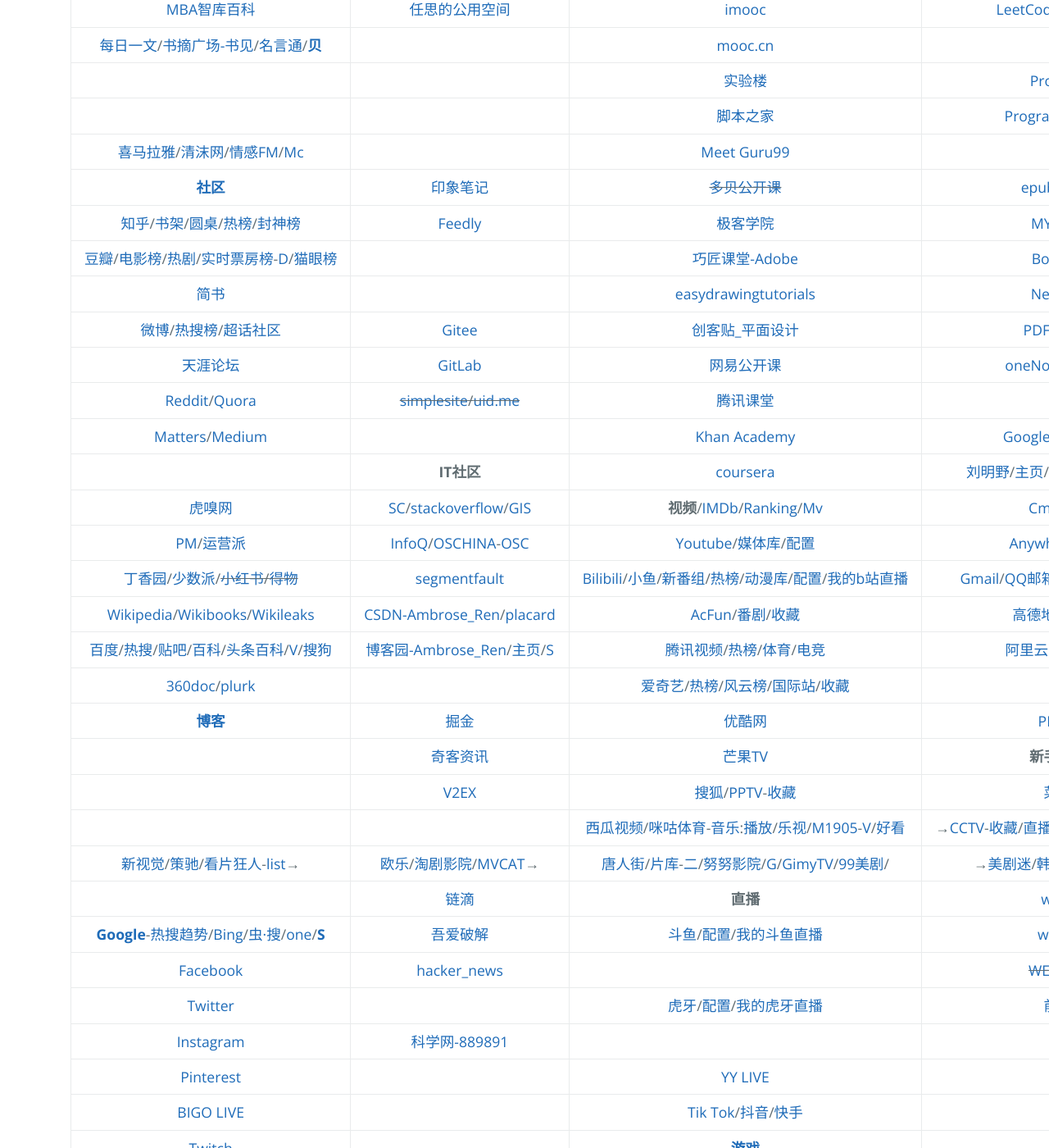
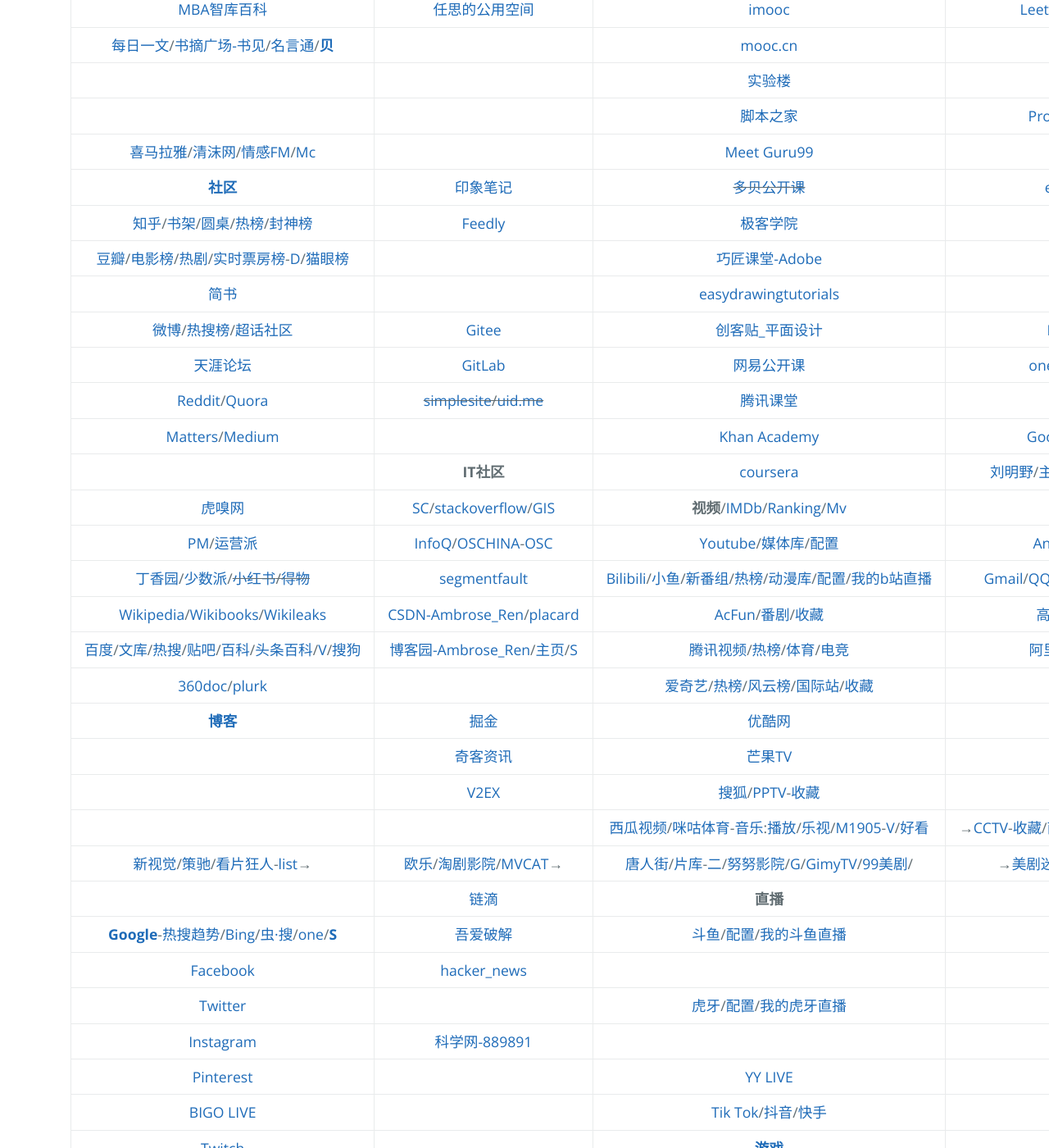
Before and after one commit to AmbroseRen/test, a Jekyll site: the page built from navigation.md, in a window 1280 px wide and 1400 px high, scrolled down 190 px. Shown: the whole window at 82% size. Built offline with Jekyll 4.4.1, drawn with Linux system fonts in a browser that asks for light colours; our own code applies the rules of GitHub Pages for plain Markdown files; the repository's description, which GitHub fills in, is left out.

Commit message:
Update navigation.md

```diff
--- a/navigation.md
+++ b/navigation.md
@@ -43,7 +43,7 @@
 | [PM](http://www.woshipm.com/)/[运营派](https://www.yunyingpai.com/) | [InfoQ](https://www.infoq.cn/)/[OSCHINA](https://www.oschina.net/project)-[OSC](https://www.oschina.net/project/top_cn_2020) | [Youtube](https://www.youtube.com/)/[媒体库](https://www.youtube.com/feed/library)/[配置](https://studio.youtube.com/video/LupojaPC1wc/livestreaming) | [AnywhereAnything](http://lackar.com/aa/) |
 | [丁香园](https://portal.dxy.cn/)/[少数派](https://sspai.com/)/~~[小红书](https://www.xiaohongshu.com/explore)/[得物](https://www.dewu.com/community.html)~~ | [segmentfault](https://segmentfault.com/u/ambroseren/users/following) | [Bilibili](https://space.bilibili.com/352834482/fans/follow)/[小鱼](http://www.xysudu.com/)/[新番组](https://bgm.liumingye.cn/)/[热榜](https://www.bilibili.com/v/popular/rank/all)/[动漫库](Art/Animes/index.md)/[配置](https://link.bilibili.com/p/center/index#/my-room/start-live)/[我的b站直播](https://live.bilibili.com/22653502) | [Gmail](https://mail.google.com/mail/u/0/#inbox)/[QQ邮箱](https://mail.qq.com/)/[空间](https://user.qzone.qq.com/1056008502)/[万年历](https://wannianrili.bmcx.com/)/[12306](https://kyfw.12306.cn/otn/leftTicket/init) |
 | [Wikipedia](https://www.wikipedia.org/)/[Wikibooks](https://www.wikibooks.org/)/[Wikileaks](https://wikileaks.org/What-is-WikiLeaks.html) | [CSDN-Ambrose_Ren](https://blog.csdn.net/Ambrose_Ren)/[placard](https://bbs.csdn.net/forums/placard) | [AcFun](https://www.acfun.cn/)/[番剧](https://www.acfun.cn/bangumilist)/[收藏](https://www.acfun.cn/member/favourite) | [高德地图](https://www.amap.com/)/[百度地图](https://map.baidu.com/) |
-| [百度](https://www.baidu.com/)/[热搜](https://top.baidu.com/board)/[贴吧](https://tieba.baidu.com/index.html)/[百科](https://baike.baidu.com/usercenter/lemmas#favorites)/[头条百科](https://www.baike.com/)/[V](https://baike.baidu.com/vbaike#gallary)/[搜狗](https://www.sogou.com/) | [博客园-Ambrose_Ren](https://www.cnblogs.com/rensi/)/[主页](https://home.cnblogs.com/u/rensi/)/[S](https://zzk.cnblogs.com/s/blogpost) | [腾讯视频](https://v.qq.com/biu/u/playlist)/[热榜](https://v.qq.com/biu/ranks/?t=hotsearch)/[体育](https://live.qq.com/match)/[电竞](https://egame.qq.com/gamelist) | [阿里云盘](https://www.aliyundrive.com/drive/)/[百度网盘](https://pan.baidu.com/disk/home)/[C](Data/Clouder.md) |
+| [百度](https://www.baidu.com/)/[文库](Library/AcademicSearch.md)/[热搜](https://top.baidu.com/board)/[贴吧](https://tieba.baidu.com/index.html)/[百科](https://baike.baidu.com/usercenter/lemmas#favorites)/[头条百科](https://www.baike.com/)/[V](https://baike.baidu.com/vbaike#gallary)/[搜狗](https://www.sogou.com/) | [博客园-Ambrose_Ren](https://www.cnblogs.com/rensi/)/[主页](https://home.cnblogs.com/u/rensi/)/[S](https://zzk.cnblogs.com/s/blogpost) | [腾讯视频](https://v.qq.com/biu/u/playlist)/[热榜](https://v.qq.com/biu/ranks/?t=hotsearch)/[体育](https://live.qq.com/match)/[电竞](https://egame.qq.com/gamelist) | [阿里云盘](https://www.aliyundrive.com/drive/)/[百度网盘](https://pan.baidu.com/disk/home)/[C](Data/Clouder.md) |
 | [360doc](http://www.360doc.com/mycontacts.aspx)/[plurk](https://www.plurk.com/AmbroseRenCN) | []() | [爱奇艺](https://www.iqiyi.com/u/fav)/[热榜](https://www.iqiyi.com/ranks/hotsearch)/[风云榜](https://www.iqiyi.com/ranks1/home)/[国际站](https://www.iq.com/)/[收藏](https://www.iq.com/personal?type=favorite) | [Sp](Library/shopping.md)/[Job](Library/job.md) |
 | [<strong id="bk">博客</strong>](Library/Blog.md) | [掘金](https://juejin.cn/) | [优酷网](https://user.youku.com/page/usc/fav?theme=) | [PM](https://dh.woshipm.com/)/[addog](https://www.addog.vip/) |
 | []() | [奇客资讯](https://www.solidot.org/) | [芒果TV](https://i.mgtv.com/my/looklist) | __新手基础自学__ |
```
